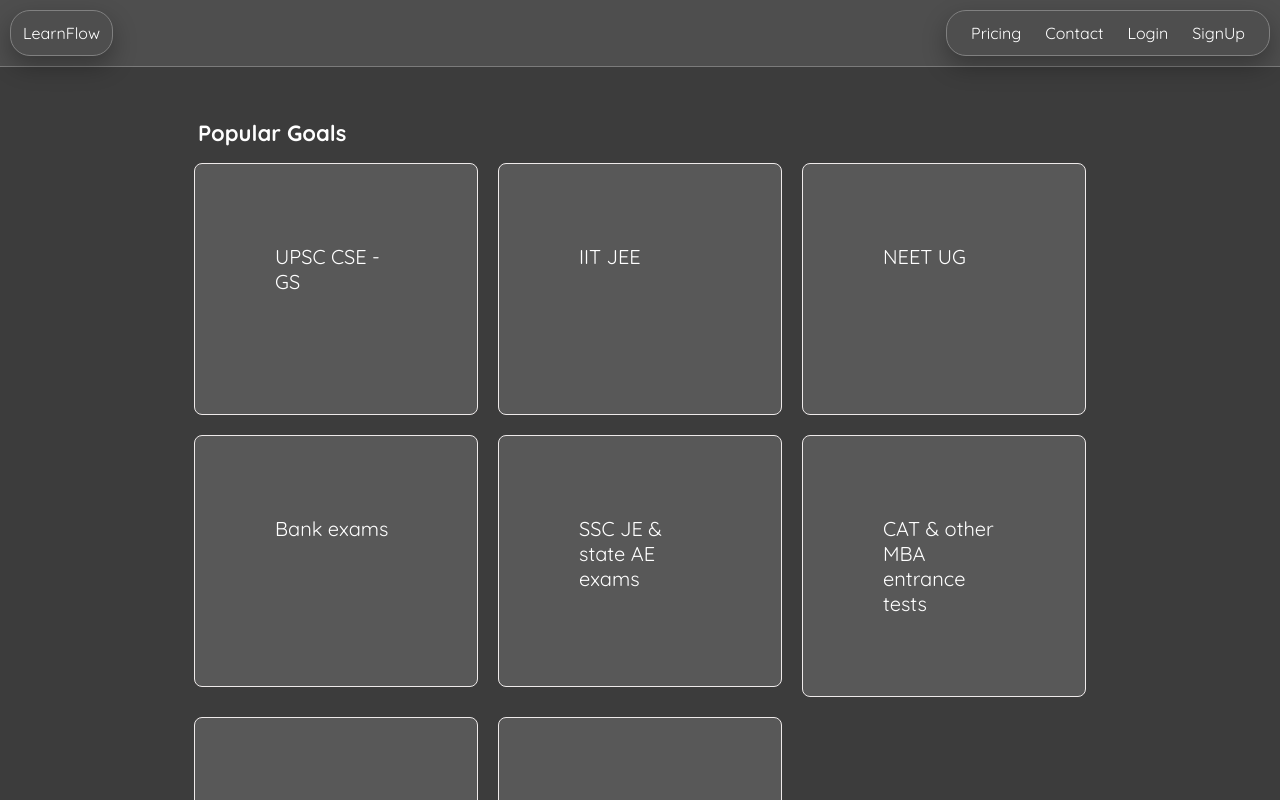
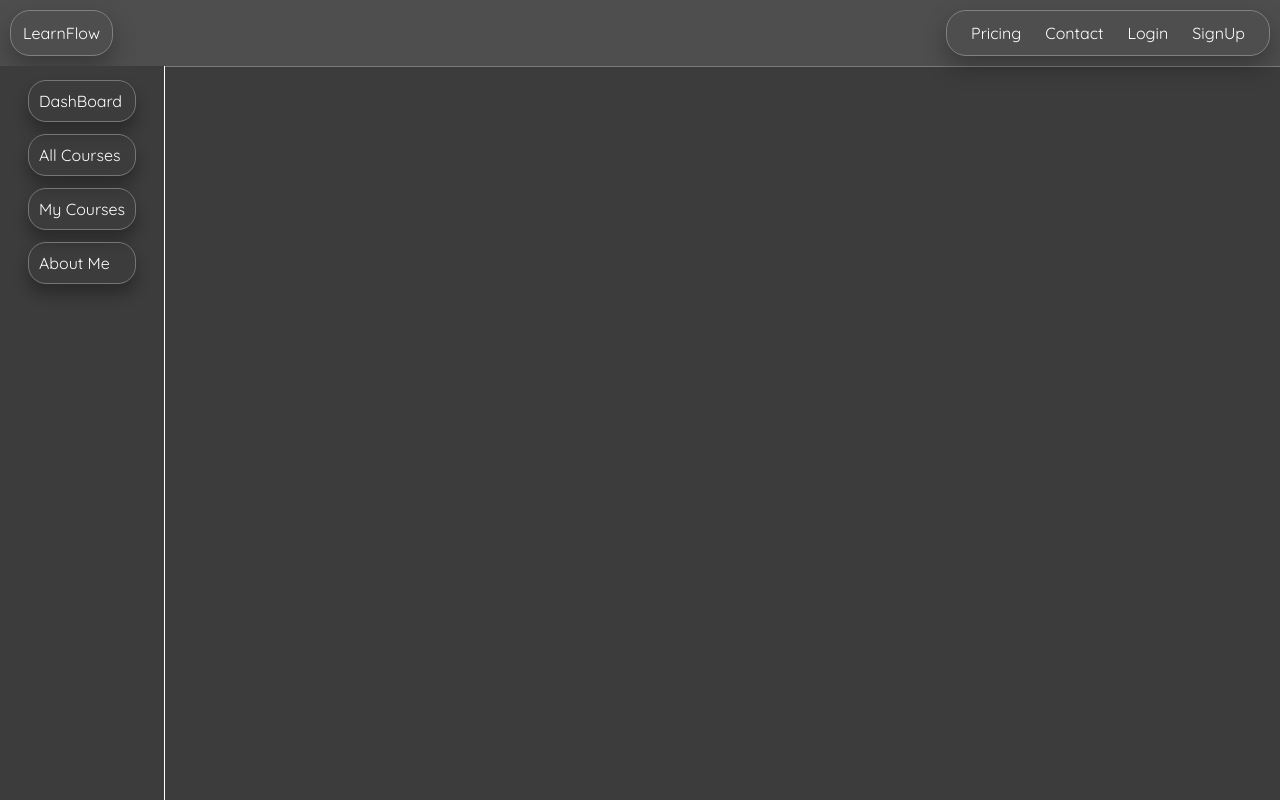
Before and after one commit to laveshgaur/LearnFlow, a React (Vite) app in the folder client/: page / in a window 1280 px wide. Shown: the top 800 px of the page. Built offline with nearby package versions, Linux system fonts and the light colour scheme.

Commit message:
"Sidebar_Component_Created"

```diff
--- a/client/src/App.jsx
+++ b/client/src/App.jsx
@@ -1,6 +1,3 @@
-import './index.css';
-import './PopularGoals.css';
-import './form.css'
 import Navbar from './components/Navbar';
 import Home from './pages/Home';
 import Login from "./pages/Login";
--- /dev/null
+++ b/client/src/components/Sidebar.jsx
@@ -0,0 +1,14 @@
+import { Link } from 'react-router-dom';
+const Sidebar = () => {
+  return (
+    <div className="sidebar">
+      <div>
+        <Link to="/">DashBoard</Link>
+        <Link>All Courses</Link>
+        <Link>My Courses</Link>
+        <Link>About Me</Link>
+      </div>
+    </div>
+  )
+}
+export default Sidebar;
--- /dev/null
+++ b/client/src/css/sidebar.css
@@ -0,0 +1,26 @@
+.sidebar{
+  position: fixed;
+  left: 0px;
+  top: 66px;
+  bottom: 0px;
+  padding: 8px;
+  border-right: 1px solid white;
+}
+.sidebar div{
+  margin: auto;
+  display: flex;
+  flex-direction: column;
+}
+.sidebar a{
+  margin: 6px 20px;
+  padding: 10px;
+  text-decoration: none;
+  border-radius: 18px;
+  box-shadow: 0 10px 15px rgba(0, 0, 0, 0.3);
+  border: 1px solid rgb(119, 117, 117);
+  transition:transform 0.3s ease;
+}
+.sidebar a:hover{
+  transform: scale(1.02);
+  background-color: #4e4e4e;
+}
--- a/client/src/pages/Home.jsx
+++ b/client/src/pages/Home.jsx
@@ -1,9 +1,11 @@
+import Sidebar from "../components/Sidebar";
 import PopularGoals from "./PopularGoals";
 const Home = () => {
   return (
     <div className="home">
-      <h2>Popular Goals</h2>
-      <PopularGoals />
+      {/* <h2>Popular Goals</h2> */}
+      {/* <PopularGoals /> */}
+      { <Sidebar />}
     </div>
   )
 }
--- a/client/src/pages/Login.jsx
+++ b/client/src/pages/Login.jsx
@@ -8,6 +8,7 @@ const Login = () => {
     console.log("Logging in with", { email, password });
   };
   return (
+    <div style={{ padding: '2px 16px' }}>
       <form  onSubmit={handleSubmit} className="form" id="login-page">
         <h2>Login</h2>
         <label htmlFor="email">Email Address</label>
@@ -31,6 +32,8 @@ const Login = () => {
         <button type="submit" className="loginButton">Login</button>
         <p>Don't have an account? <Link to="/signup">SignUp</Link></p>
       </form>
+    </div>
+
   )
 }
 export default Login;
--- a/client/src/pages/SignUp.jsx
+++ b/client/src/pages/SignUp.jsx
@@ -11,6 +11,7 @@ const handleSubmit = (e) => {
 }
 
   return (
+    <div style={{ padding: '2px 16px' }}>
       <form onSubmit={handleSubmit} className="form" id="signup-page">
         <h2>SignUp</h2>
         <label htmlFor="name">Enter Your Name</label>
@@ -43,6 +44,7 @@ const handleSubmit = (e) => {
         <button className="signup-button">SignUp</button>
         <p>Already have an account? <Link to="/login">Login</Link></p>
       </form>
+    </div>
   )
 }
 export default SignUp;
```
Also changed, not shown: client/src/main.jsx (+7 -4 lines), client/src/css/PopularGoals.css (renamed from client/src/PopularGoals.css), client/src/css/form.css (renamed from client/src/form.css), client/src/css/index.css (renamed from client/src/index.css). Lines whose indentation alone changed are shown as unchanged.
